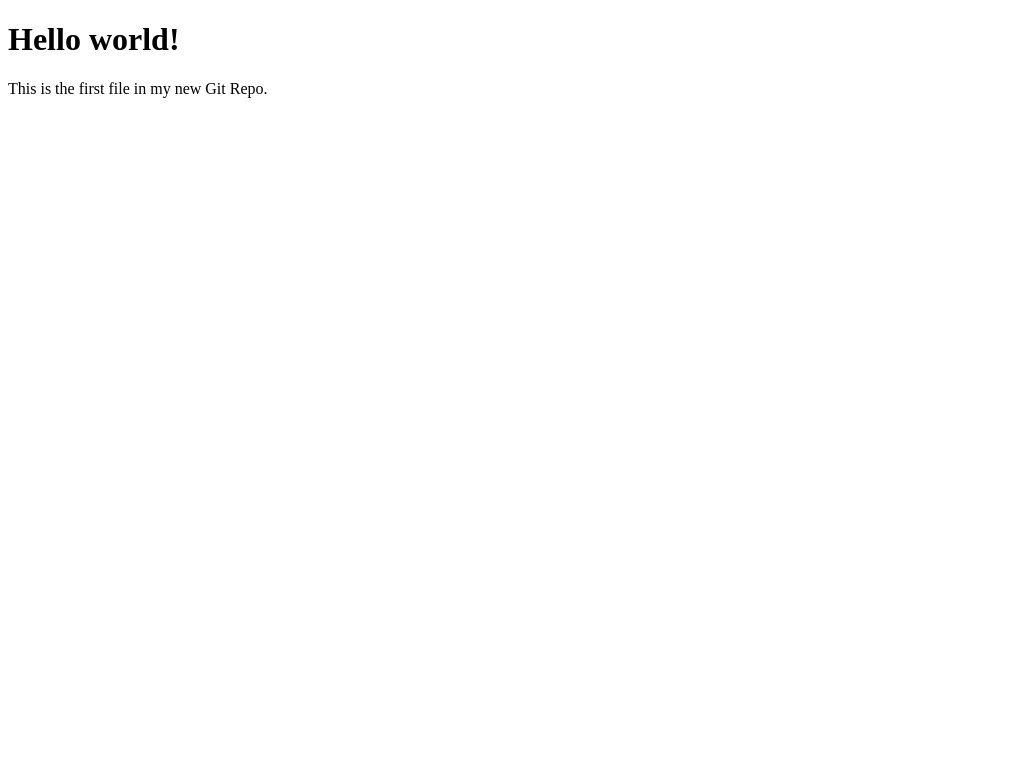
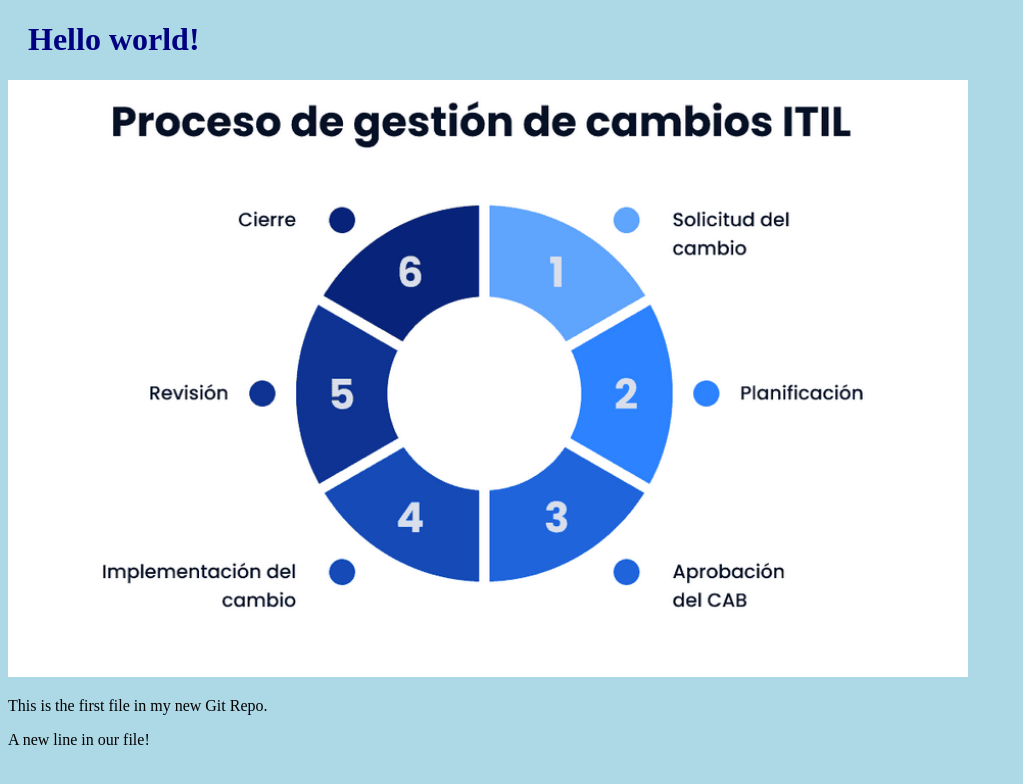
Before and after one commit to mdaviddivichjb/prueba_github, a plain HTML site: page index.html in a window 1280 px wide. Shown: the whole page, without its empty margins (0-1023 px from the left). Drawn offline with Linux system fonts and the light colour scheme.

Commit message:
Added image to Hello World

```diff
--- a/index.html
+++ b/index.html
@@ -1,12 +1,16 @@
- <!DOCTYPE html>
+<!DOCTYPE html>
 <html>
 <head>
 <title>Hello World!</title>
+<link rel="stylesheet" href="bluestyle.css">
 </head>
 <body>
 
 <h1>Hello world!</h1>
+<div><img src="aa.png" alt="Hello World from Space"
+style="width:100%;max-width:960px"></div>
 <p>This is the first file in my new Git Repo.</p>
+<p>A new line in our file!</p>
 
 </body>
 </html>
```
Also changed, not shown: aa.png (added).
